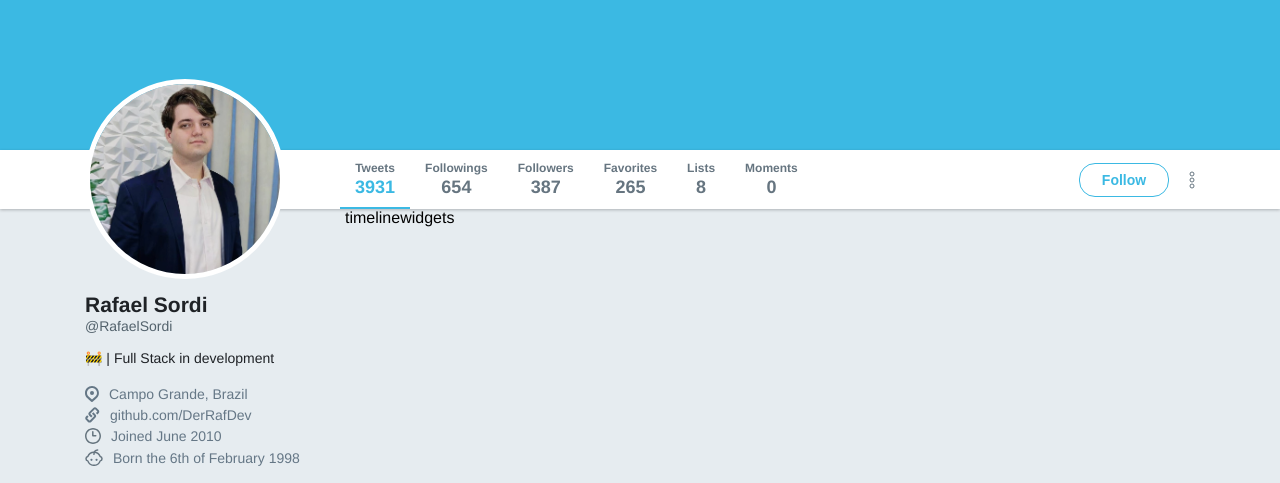
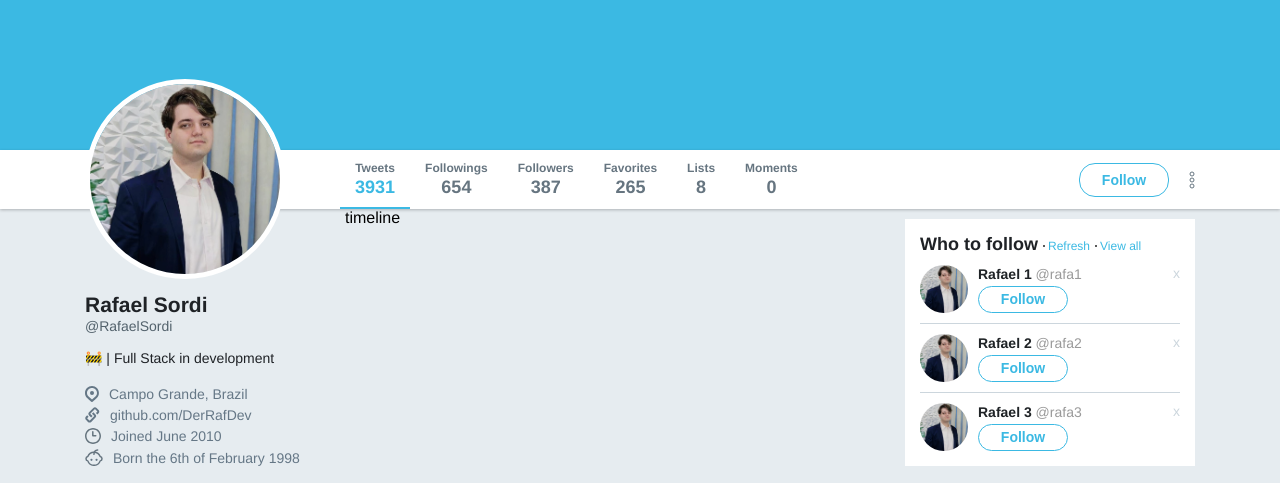
Before and after one commit to DerRafDev/twitter-interface, a plain HTML site: page index.html in a window 1280 px wide. Shown: the part 276-759 px from the top of the page. Drawn offline with Linux system fonts and the light colour scheme.

Commit message:
Adding Widgets

```diff
--- a/index.html
+++ b/index.html
@@ -116,7 +116,47 @@
             timeline
         </section>
         <aside class="widgets">
-            widgets
+            <div class="widget follow">
+                <div class="title">
+                    <strong>Who to follow</strong>
+                    <a href="">Refresh</a>
+                    <a href="">View all</a>
+                </div>
+
+                <ul>
+                    <li>
+                        <div class="profile">
+                            <img src="images/avatar.jpg" alt="Avatar">
+                            <div class="info">
+                                <strong>Rafael 1 <span>@rafa1</span></strong>
+                                <button>Follow</button>
+                            </div>
+                        </div>
+                        <a href="">x</a>
+                    </li>
+                    <li>
+                        <div class="profile">
+                            <img src="images/avatar.jpg" alt="Avatar">
+                            <div class="info">
+                                <strong>Rafael 2 <span>@rafa2</span></strong>
+                                <button>Follow</button>
+                            </div>
+                        </div>
+                        <a href="">x</a>
+                    </li>
+                    <li>
+                        <div class="profile">
+                            <img src="images/avatar.jpg" alt="Avatar">
+                            <div class="info">
+                                <strong>Rafael 3 <span>@rafa3</span></strong>
+                                <button>Follow</button>
+                            </div>
+                        </div>
+                        <a href="">x</a>
+                    </li>
+                </ul>
+
+            </div>
         </aside>
     </div>
 </body>
--- a/style.css
+++ b/style.css
@@ -289,3 +289,120 @@ div.wrapper-content aside.profile ul.list li {
     flex: 1 0 auto;
     margin: 0 5px 5px 0;
  }
+
+div.wrapper-content .timeline {
+    flex: 1;
+}
+
+div.wrapper-content aside.widgets {
+    width: 290px;
+    margin-top: 10px;
+
+}
+
+div.wrapper-content aside.widgets .widget {
+    background: #fff;
+    padding: 15px;
+
+}
+
+div.wrapper-content aside.widgets .widget .title {
+    display: flex;
+    align-items: baseline;
+}
+
+div.wrapper-content aside.widgets .widget .title strong {
+    font-size: 18px;
+    color: #1f2226;
+}
+
+div.wrapper-content aside.widgets .widget .title a {
+    color: #3bb9e3;
+    font-size: 12px;
+    text-decoration: none;
+    position: relative;
+    padding-left: 10px;
+}
+
+div.wrapper-content aside.widgets .widget .title a::before {
+    content: '';
+    width: 2px;
+    height: 2px;
+    border-radius: 50%;
+    background: #222;
+    margin-left: 5px;
+    margin-right: 5px;
+    position: absolute;
+    left: 0;
+    top: 6px;
+}
+
+div.wrapper-content aside.widgets .follow ul {
+    list-style: none;
+    margin-top: 10px;
+}
+
+div.wrapper-content aside.widgets .follow ul li {
+    display: flex;
+    justify-content: space-between;
+    border-bottom: 1px solid #CCD6DD;
+    padding-bottom: 10px;
+    margin-bottom: 10px;
+}
+
+div.wrapper-content aside.widgets .follow ul li:last-child {
+    margin-bottom: 0;
+    padding-bottom: 0;
+    border: 0;
+}
+
+div.wrapper-content aside.widgets .follow ul li .profile {
+    display: flex;
+    align-items: center;
+}
+
+div.wrapper-content aside.widgets .follow ul li .profile img {
+   width: 48px;
+   height: 48px;
+   border-radius: 50%;
+}
+
+
+div.wrapper-content aside.widgets .follow ul li .profile .info {
+    margin-left: 10px;
+    display: flex;
+    flex-direction: column;
+}
+
+div.wrapper-content aside.widgets .follow ul li .profile .info strong {
+    font-size: 14px;
+    color: #1F2326;
+}
+
+div.wrapper-content aside.widgets .follow ul li .profile .info strong span {
+    font-weight: normal;
+    color: #9A9A9A;
+}
+
+div.wrapper-content aside.widgets .follow ul li .profile .info button {
+    height: 27px;
+    margin-top: 4px;
+
+    display: flex;
+    align-items: center;
+    justify-content: center;
+    background-color: #fff;
+
+    width: 90px;
+    font-weight: bold;
+    font-size: 14px;
+    color: #3bb9e3;
+    border: 1px solid #3bb9e3;
+    border-radius: 16px;
+}
+
+div.wrapper-content aside.widgets .follow ul li > a {
+    color: #CCD6DD;
+    text-decoration: none;
+    font-size: 14px;
+}
```
